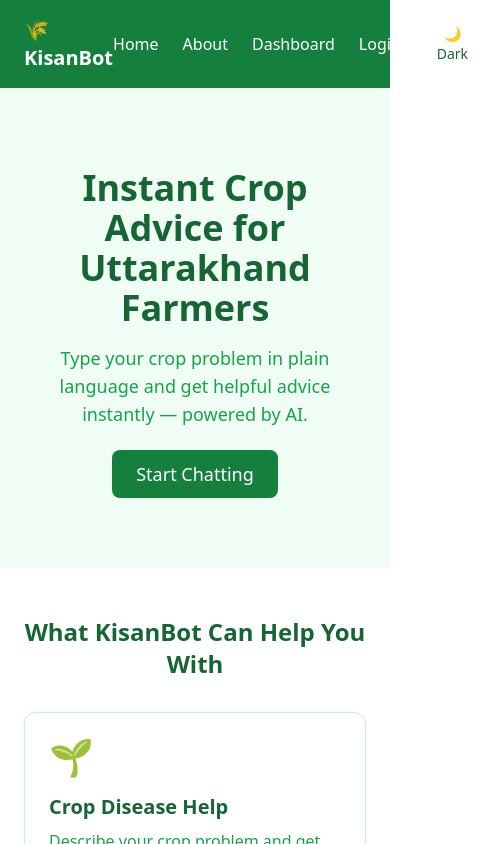
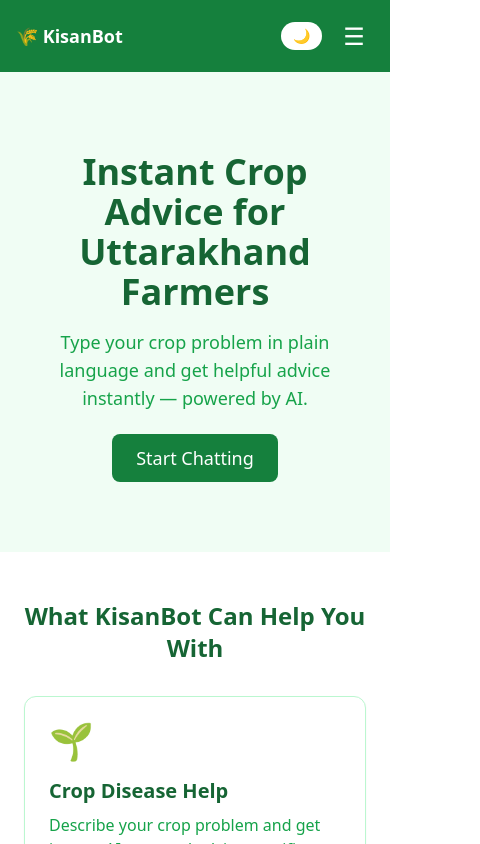
Before and after one commit to DhruvPrak/KisanBot, a React (Create React App) app: page / in a window 390 px wide. Shown: the top 844 px of the page, 480 px wide, since content can reach past the window. Built offline with nearby package versions, Linux system fonts and the light colour scheme.

Commit message:
fix: add mobile hamburger menu to Navbar for responsive layout at 375px

```diff
--- a/src/components/Navbar.jsx
+++ b/src/components/Navbar.jsx
@@ -1,15 +1,22 @@
-import React from 'react';
+import React, { useState } from 'react';
 import { Link } from 'react-router-dom';
 
 function Navbar({ darkMode, setDarkMode }) {
+  const [menuOpen, setMenuOpen] = useState(false);
+
+  const linkClass = "hover:text-green-200 py-2 md:py-0";
+
   return (
-    <nav className="bg-green-700 dark:bg-gray-800 text-white px-6 py-4 flex justify-between items-center">
-      <h1 className="text-xl font-bold">🌾 KisanBot</h1>
-      <div className="flex gap-6 items-center">
-        <Link to="/" className="hover:text-green-200">Home</Link>
-        <Link to="/about" className="hover:text-green-200">About</Link>
-        <Link to="/dashboard" className="hover:text-green-200">Dashboard</Link>
-        <Link to="/login" className="hover:text-green-200">Login</Link>
+    <nav className="bg-green-700 dark:bg-gray-800 text-white px-4 sm:px-6 py-4 relative">
+      <div className="flex justify-between items-center">
+        <h1 className="text-lg sm:text-xl font-bold">🌾 KisanBot</h1>
+
+        {/* Desktop nav — hidden below md breakpoint */}
+        <div className="hidden md:flex gap-6 items-center">
+          <Link to="/" className={linkClass}>Home</Link>
+          <Link to="/about" className={linkClass}>About</Link>
+          <Link to="/dashboard" className={linkClass}>Dashboard</Link>
+          <Link to="/login" className={linkClass}>Login</Link>
           <button
             onClick={() => setDarkMode(!darkMode)}
             className="bg-white dark:bg-yellow-400 text-green-800 dark:text-gray-900 px-3 py-1 rounded-full text-sm font-medium"
@@ -17,6 +24,34 @@ function Navbar({ darkMode, setDarkMode }) {
             {darkMode ? '☀️ Light' : '🌙 Dark'}
           </button>
         </div>
+
+        {/* Mobile: dark toggle + hamburger button — visible below md breakpoint */}
+        <div className="flex md:hidden items-center gap-3">
+          <button
+            onClick={() => setDarkMode(!darkMode)}
+            className="bg-white dark:bg-yellow-400 text-green-800 dark:text-gray-900 px-3 py-1 rounded-full text-sm font-medium"
+          >
+            {darkMode ? '☀️' : '🌙'}
+          </button>
+          <button
+            onClick={() => setMenuOpen(!menuOpen)}
+            aria-label="Toggle menu"
+            className="text-2xl leading-none w-10 h-10 flex items-center justify-center"
+          >
+            {menuOpen ? '✕' : '☰'}
+          </button>
+        </div>
+      </div>
+
+      {/* Mobile dropdown menu */}
+      {menuOpen && (
+        <div className="md:hidden flex flex-col mt-3 pt-3 border-t border-green-600 dark:border-gray-700">
+          <Link to="/" className={linkClass} onClick={() => setMenuOpen(false)}>Home</Link>
+          <Link to="/about" className={linkClass} onClick={() => setMenuOpen(false)}>About</Link>
+          <Link to="/dashboard" className={linkClass} onClick={() => setMenuOpen(false)}>Dashboard</Link>
+          <Link to="/login" className={linkClass} onClick={() => setMenuOpen(false)}>Login</Link>
+        </div>
+      )}
     </nav>
   );
 }
```
Lines whose indentation alone changed are shown as unchanged.
